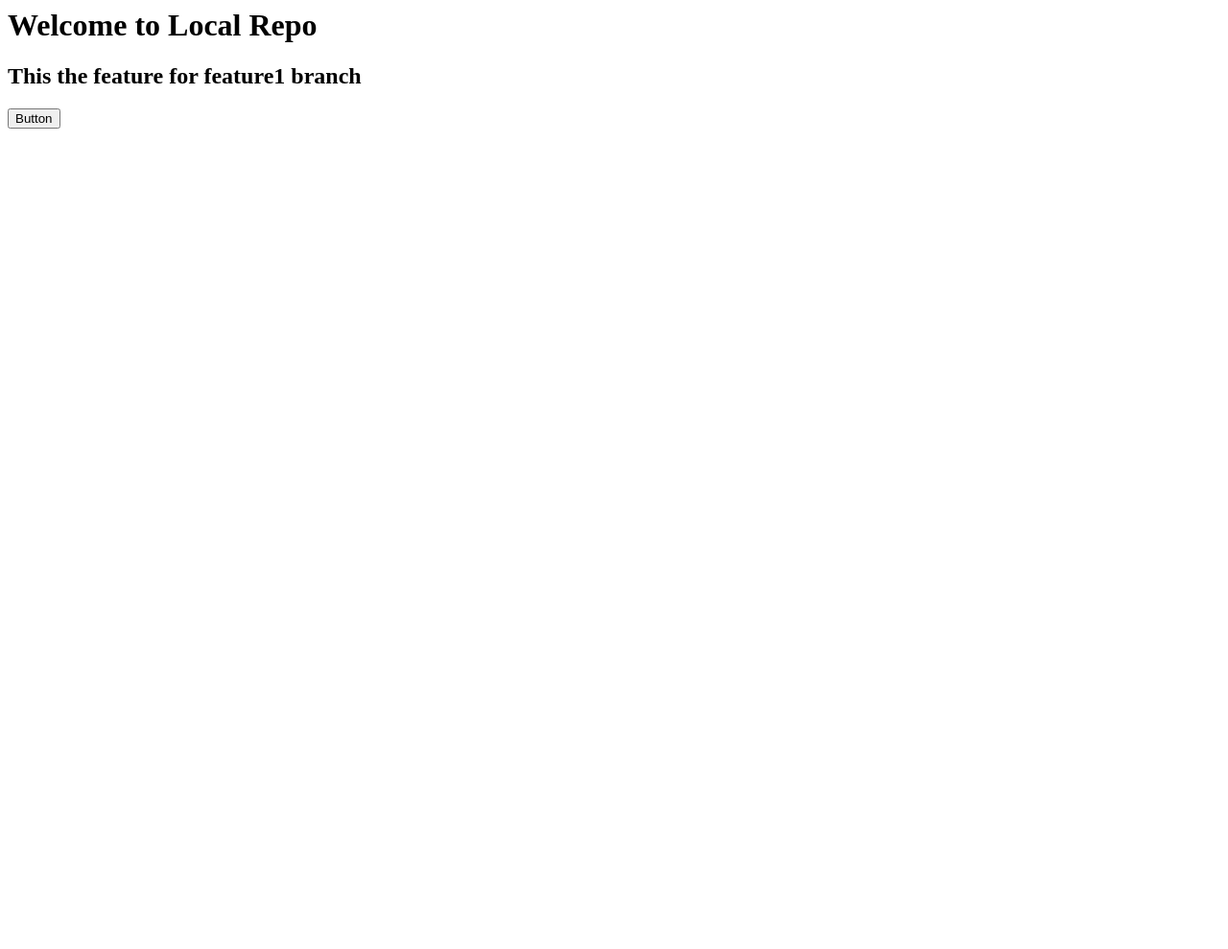
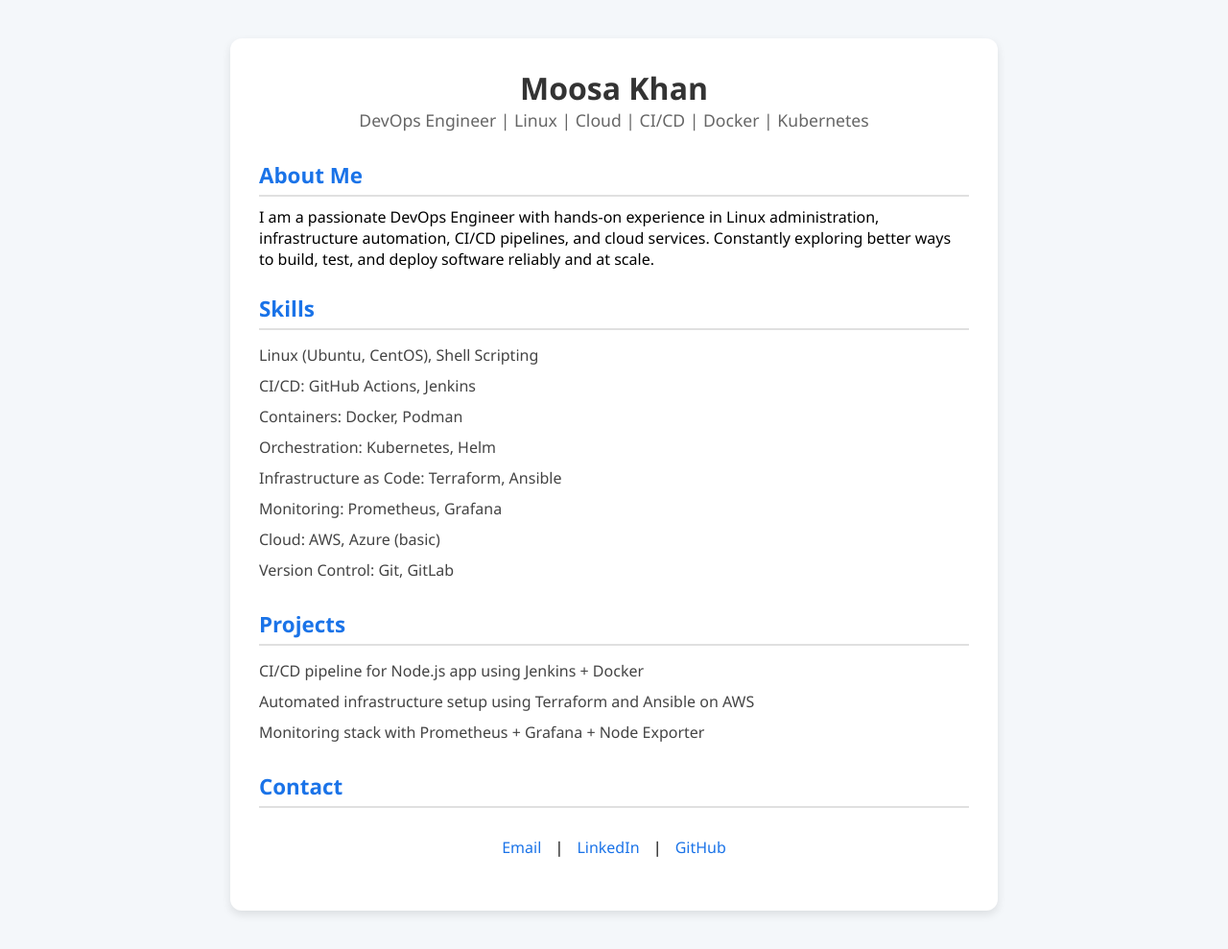
Before and after one commit to moosa-devops/LocalRepo, a plain HTML site: page index.html in a window 1280 px wide. Shown: the whole page at 96% size. Before the commit the page ends 800 px from the top, so only its background shows below. Drawn offline with Linux system fonts and the light colour scheme.

Commit message:
new index page created

```diff
--- a/index.html
+++ b/index.html
@@ -1,5 +1,114 @@
-<h1>Welcome to Local Repo</h1>
+<!DOCTYPE html>
+<html lang="en">
+<head>
+  <meta charset="UTF-8" />
+  <meta name="viewport" content="width=device-width, initial-scale=1.0"/>
+  <title>DevOps Engineer - Profile</title>
+  <style>
+    * {
+      box-sizing: border-box;
+      margin: 0;
+      padding: 0;
+      font-family: 'Segoe UI', sans-serif;
+    }
+    body {
+      background-color: #f4f7fa;
+      padding: 40px;
+      display: flex;
+      justify-content: center;
+    }
+    .profile-card {
+      background: white;
+      max-width: 800px;
+      width: 100%;
+      padding: 30px;
+      box-shadow: 0 4px 10px rgba(0, 0, 0, 0.1);
+      border-radius: 12px;
+    }
+    .header {
+      text-align: center;
+      margin-bottom: 30px;
+    }
+    .header h1 {
+      font-size: 2em;
+      color: #333;
+    }
+    .header p {
+      font-size: 1.1em;
+      color: #666;
+    }
+    .section {
+      margin-bottom: 25px;
+    }
+    .section h2 {
+      font-size: 1.4em;
+      margin-bottom: 10px;
+      color: #1a73e8;
+      border-bottom: 2px solid #e0e0e0;
+      padding-bottom: 5px;
+    }
+    .section ul {
+      list-style: none;
+      padding-left: 0;
+    }
+    .section ul li {
+      padding: 5px 0;
+      color: #444;
+    }
+    .contact {
+      text-align: center;
+      margin-top: 30px;
+    }
+    .contact a {
+      margin: 0 10px;
+      text-decoration: none;
+      color: #1a73e8;
+    }
+  </style>
+</head>
+<body>
+  <div class="profile-card">
+    <div class="header">
+      <h1>Moosa Khan</h1>
+      <p>DevOps Engineer | Linux | Cloud | CI/CD | Docker | Kubernetes</p>
+    </div>
 
-<h2>This the feature for feature1 branch</h2>
+    <div class="section">
+      <h2>About Me</h2>
+      <p>I am a passionate DevOps Engineer with hands-on experience in Linux administration, infrastructure automation, CI/CD pipelines, and cloud services. Constantly exploring better ways to build, test, and deploy software reliably and at scale.</p>
+    </div>
 
-<button>Button</button>
+    <div class="section">
+      <h2>Skills</h2>
+      <ul>
+        <li>Linux (Ubuntu, CentOS), Shell Scripting</li>
+        <li>CI/CD: GitHub Actions, Jenkins</li>
+        <li>Containers: Docker, Podman</li>
+        <li>Orchestration: Kubernetes, Helm</li>
+        <li>Infrastructure as Code: Terraform, Ansible</li>
+        <li>Monitoring: Prometheus, Grafana</li>
+        <li>Cloud: AWS, Azure (basic)</li>
+        <li>Version Control: Git, GitLab</li>
+      </ul>
+    </div>
+
+    <div class="section">
+      <h2>Projects</h2>
+      <ul>
+        <li>CI/CD pipeline for Node.js app using Jenkins + Docker</li>
+        <li>Automated infrastructure setup using Terraform and Ansible on AWS</li>
+        <li>Monitoring stack with Prometheus + Grafana + Node Exporter</li>
+      </ul>
+    </div>
+
+    <div class="section">
+      <h2>Contact</h2>
+      <p class="contact">
+        <a href="mailto:moosa@example.com">Email</a> |
+        <a href="https://linkedin.com/in/moosa" target="_blank">LinkedIn</a> |
+        <a href="https://github.com/moosa-devops" target="_blank">GitHub</a>
+      </p>
+    </div>
+  </div>
+</body>
+</html>
```
